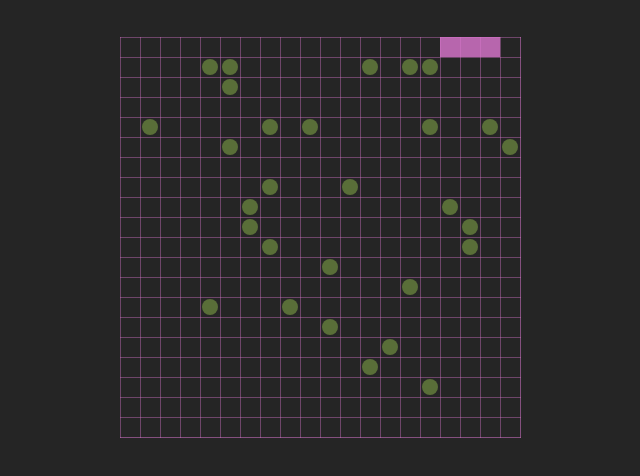
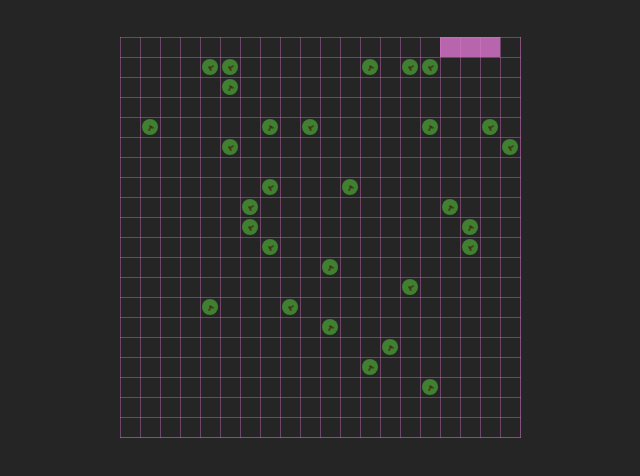
Before and after one commit to ollikkom/course_w, a plain HTML site: page index.html in a window 1280 px wide. Shown: the part 238-714 px from the top of the page, without its empty margins (320-960 px from the left). Drawn offline with Linux system fonts and the light colour scheme.

Commit message:
apple styles

```diff
--- a/css/styles.css
+++ b/css/styles.css
@@ -108,7 +108,29 @@ h1 {
   height: 16px;
   margin: 2px;
   border-radius: 50%;
-  background: rgba(167, 220, 84, 0.4);
+  background: rgba(89, 220, 62, 0.5);
+}
+.apple:before,
+.apple:after {
+  content: '';
+  display: block;
+  position: absolute;
+  top: 50%;
+  left: 50%;
+  height: 2px;
+  width: 5px;
+  margin-top: -1px;
+  margin-left: -1px;
+  background: rgba(72, 26, 9, 0.61);
+  transform: rotate(-30deg);
+}
+.apple:after {
+  height: 5px;
+  width: 2px;
+}
+.apple:nth-child(2n-1):before,
+.apple:nth-child(2n-1):after {
+  transform: rotate(30deg);
 }
 .modal-overlay {
   position: fixed;
```
